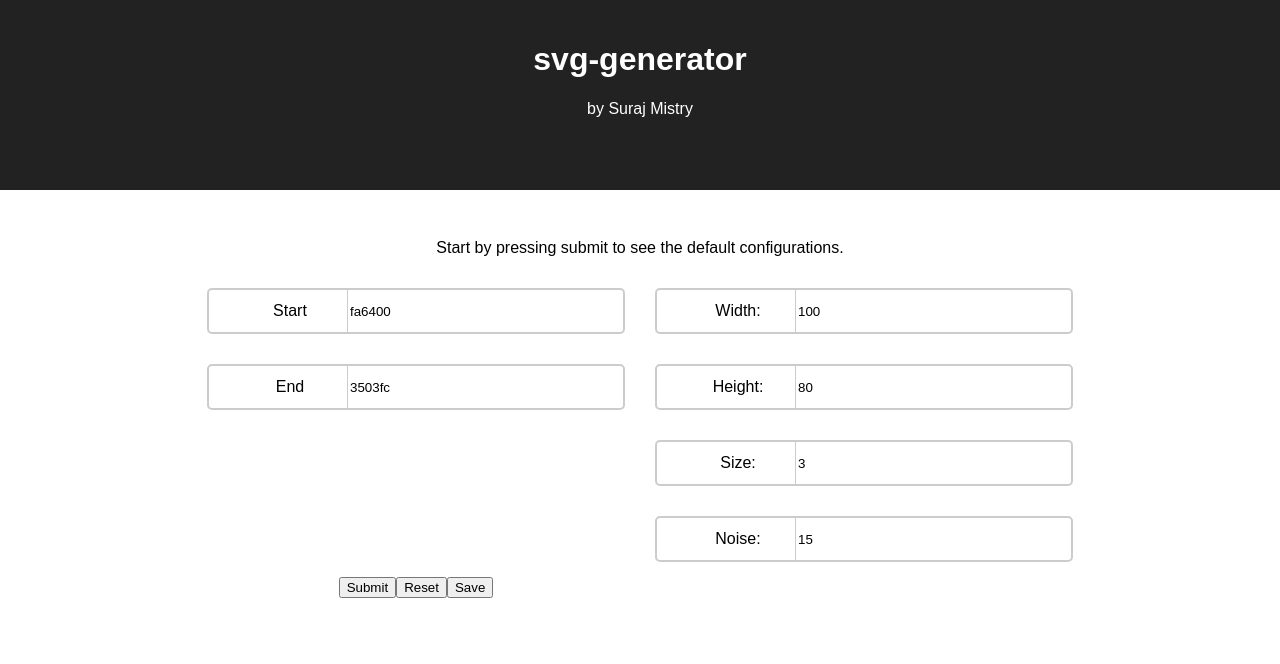
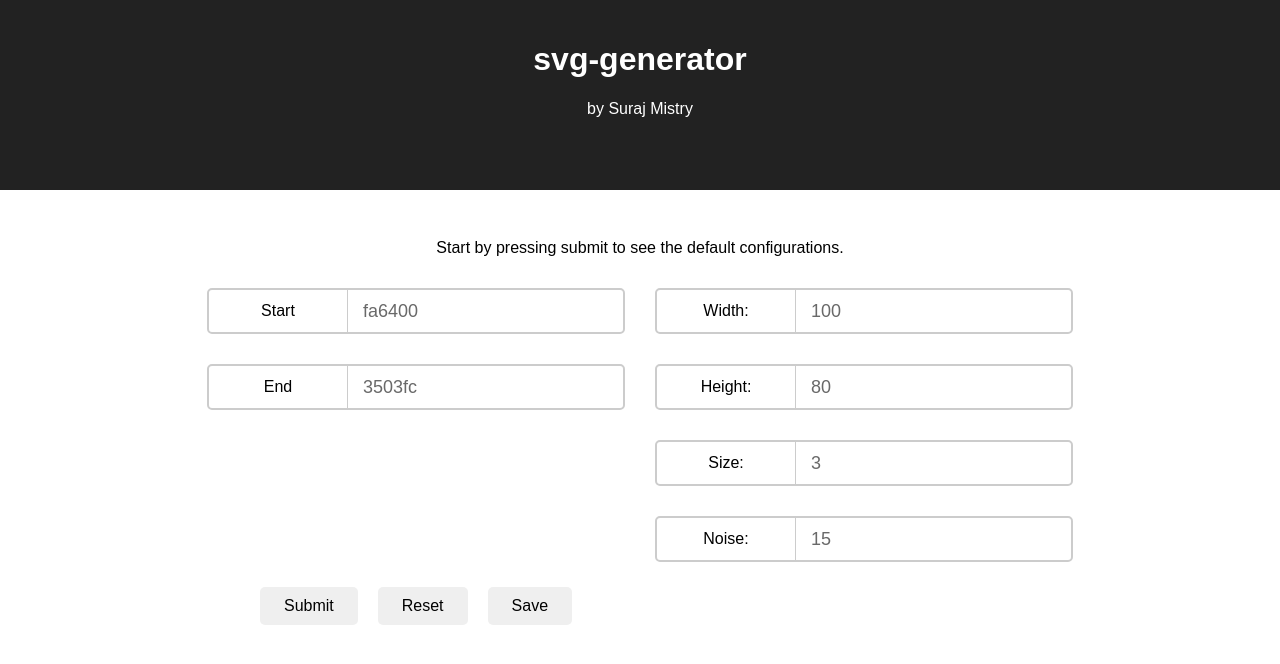
Before and after one commit to surmistry/svg-generator-app, a React (Create React App) app: page / in a window 1280 px wide. Shown: the top 664 px of the page. Built offline with nearby package versions, Linux system fonts and the light colour scheme.

Commit message:
Improve App styles

```diff
--- a/src/App.css
+++ b/src/App.css
@@ -1,3 +1,7 @@
+p#root-variable-store{
+  --medium-device-width: 886px;
+}
+
 .App {
   text-align: center;
 }
@@ -59,6 +63,15 @@ div.input {
   padding: 15px;
 }
 
+div.input:focus-within {
+  padding: 13px;
+}
+
+div.input > label:focus-within {
+  outline: none;
+  border: 4px solid #ccc;
+}
+
 div.input.error{
   padding: 14px;
   border: 1px solid red;
@@ -79,16 +92,44 @@ input.input {
 
 span.input-label {
   grid-column: 1;
-  width: 100%;
   padding: 12px;
   /* border: 1px solid #ccc; */
   border-radius: 4px 0 0 4px;
   resize: vertical;
 
 }
+
+
+.input > label > input:focus {
+  outline: 3px #aaaaaa;
+}
+
 .input > label > input {
   grid-column: 2;
   border: 1px #ccc;
   border-left-style: solid;
   border-radius: 0 5px 5px 0;
+  color: #696969;
+  padding-left: 15px;
+  font-size: 18px;
 }
+
+.btn {
+  border: none;
+  color: black;
+  padding: 10px 24px;
+  text-align: center;
+  text-decoration: none;
+  display: inline-block;
+  font-size: 16px;
+  border-radius: 5px;
+  outline: none;
+  margin: 10px;
+}
+
+.btn:focus {
+  outline: none;
+  margin: 8px;
+  border: 2px solid #999999;
+
+}
```
